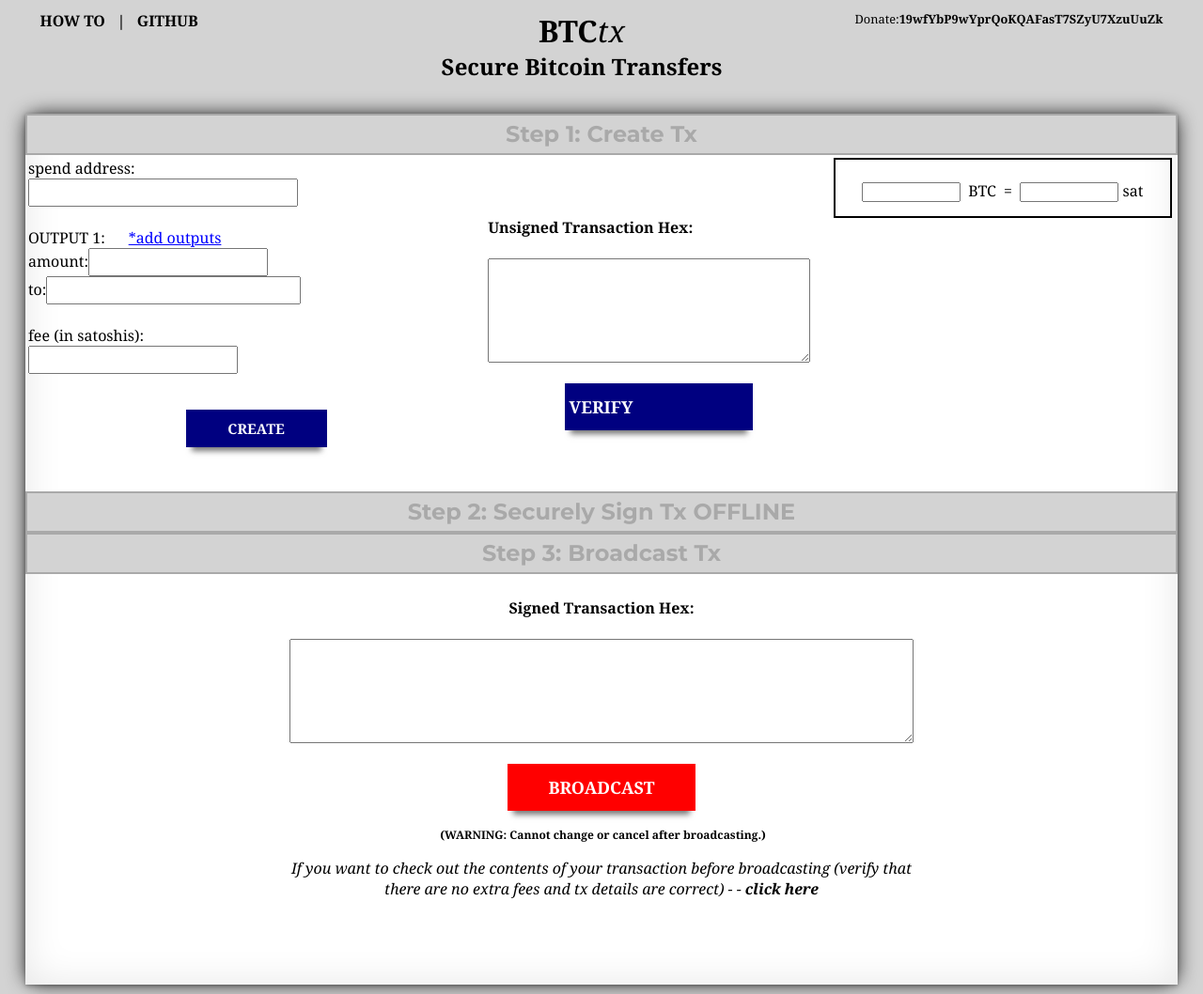
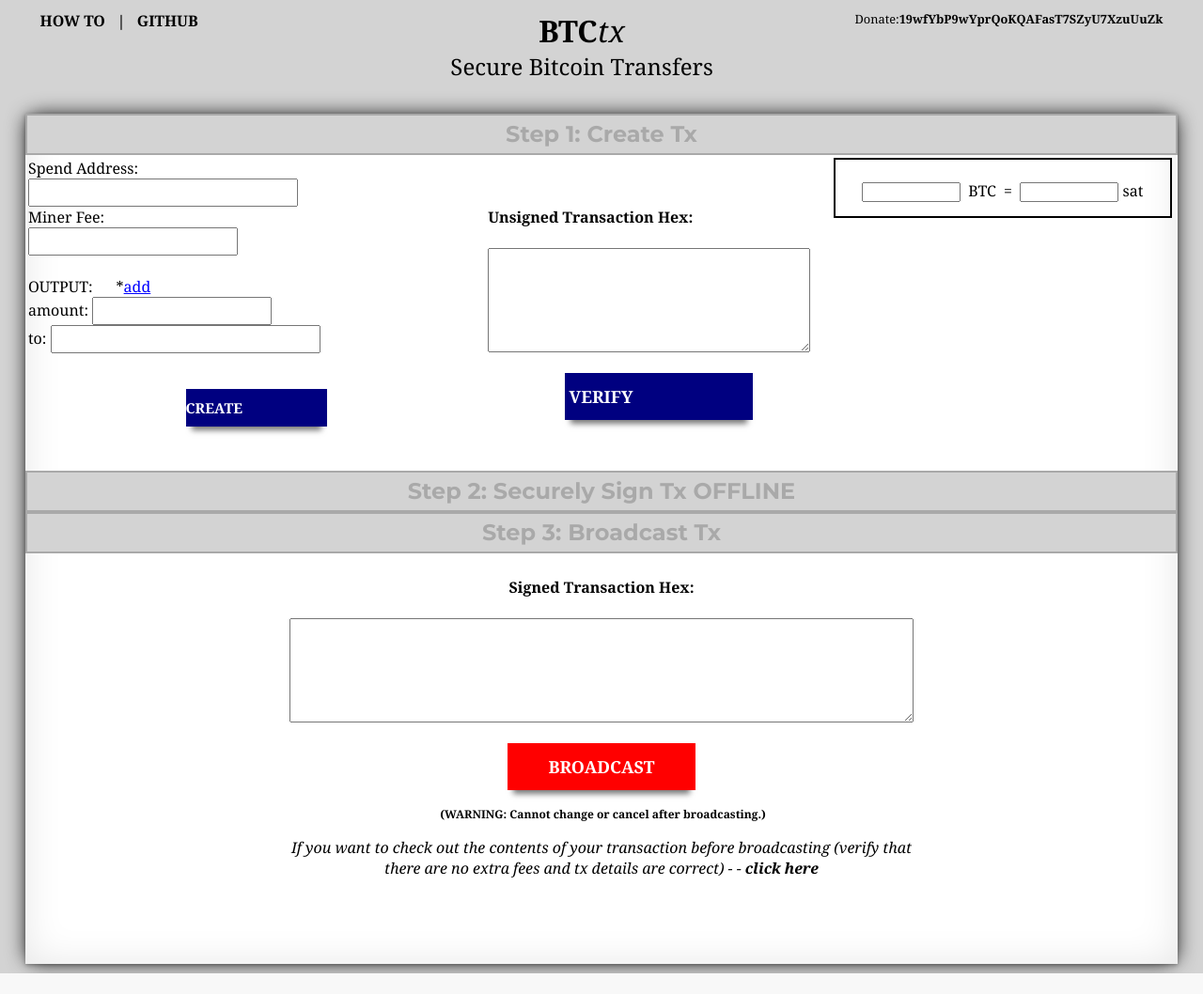
Before and after one commit to kassandraoftroy/sendBTCsimply, a Django app: page / in a window 1280 px wide. Shown: the whole page at 94% size. After the commit the page ends 1036 px from the top, so only its background shows below. Run offline with Django 3.2, Linux system fonts and the light colour scheme; some libraries are stand-ins or nearby versions.

Commit message:
more styling

```diff
--- a/sendbtc/templates/send.html
+++ b/sendbtc/templates/send.html
@@ -89,7 +89,7 @@
 			<td style='text-align: center;width:50%;'>
 				<h1>
 					<span style="font-family:'Montserrat' sans-serif;">BTC</span><span style='font-style:italic;font-weight:normal;'>tx</span><br>
-					<span style="font-family:'Montserrat' sans-serif;font-size:.75em;">Secure Bitcoin Transfers</span>
+					<span style='font-size:.75em;font-weight:normal;'>Secure Bitcoin Transfers</span>
 				</h1>
 			</td>
 			<td style='text-align: right; width:25%;vertical-align: top;'>
@@ -111,14 +111,17 @@
 			<tr>
 				<td style='width:40%; margin-left:4px;'>
 					<p style='text-align:left;'>
-						spend address:<br>
-						<input type="text" name="" id='sender' size='32' class='form'><br><br>
-						OUTPUT 1:&nbsp;&nbsp;&nbsp;&nbsp;&nbsp;&nbsp;<span id='add_output' style='text-decoration:underline;color:blue;'>*add outputs</span><br>
-						amount:<input type="text" name="" id='amount' size='20' class='form'><span id='conversion1' style='color:grey;'></span><br>
-						to:<input type="text" name="" id='receiver' size='30' class='form'><br><br>
-						fee (in satoshis):<br>
+						Spend Address:<br>
+						<input type="text" name="" id='sender' size='32' class='form'><br>
+						Miner Fee:<br>
 						<input type="text" name="" id='fee' size='24' class='form'><span id='conversion2' style='color:grey;'></span><br><br>
-						<div id='create' class="eff2" style="background-color:navy;border:none;font-size:15px;font-family: 'Montserrat' sans-serif;color:white; height:40px; line-height: 40px;vertical-align: middle;text-align:center;width:150px;margin:auto;cursor: pointer;">&nbsp;<strong>CREATE</strong>&nbsp;</div><br><br>
+						<span style="font-family:'Montserrat' sans-serif;">OUTPUT:&nbsp;&nbsp;&nbsp;&nbsp;&nbsp;&nbsp;</span>*<span id='add_output' style='text-decoration:underline;color:blue;'>add</span><br>
+						amount:
+						<input type="text" name="" id='amount' size='20' class='form'><span id='conversion1' style='color:grey;'></span><br>
+						to:
+						<input type="text" name="" id='receiver' size='32' class='form'><br><br>
+
+						<div id='create' class="eff2" style="background-color:navy;border:none;font-size:15px;font-family: 'Montserrat' sans-serif;color:white; height:40px; line-height: 40px;vertical-align: middle;width:150px;margin:auto;cursor: pointer;"><span style='text-align: center;'><strong>CREATE</strong></span></div><br><br>
 					</p>
 				</td>
 				<td>
```
